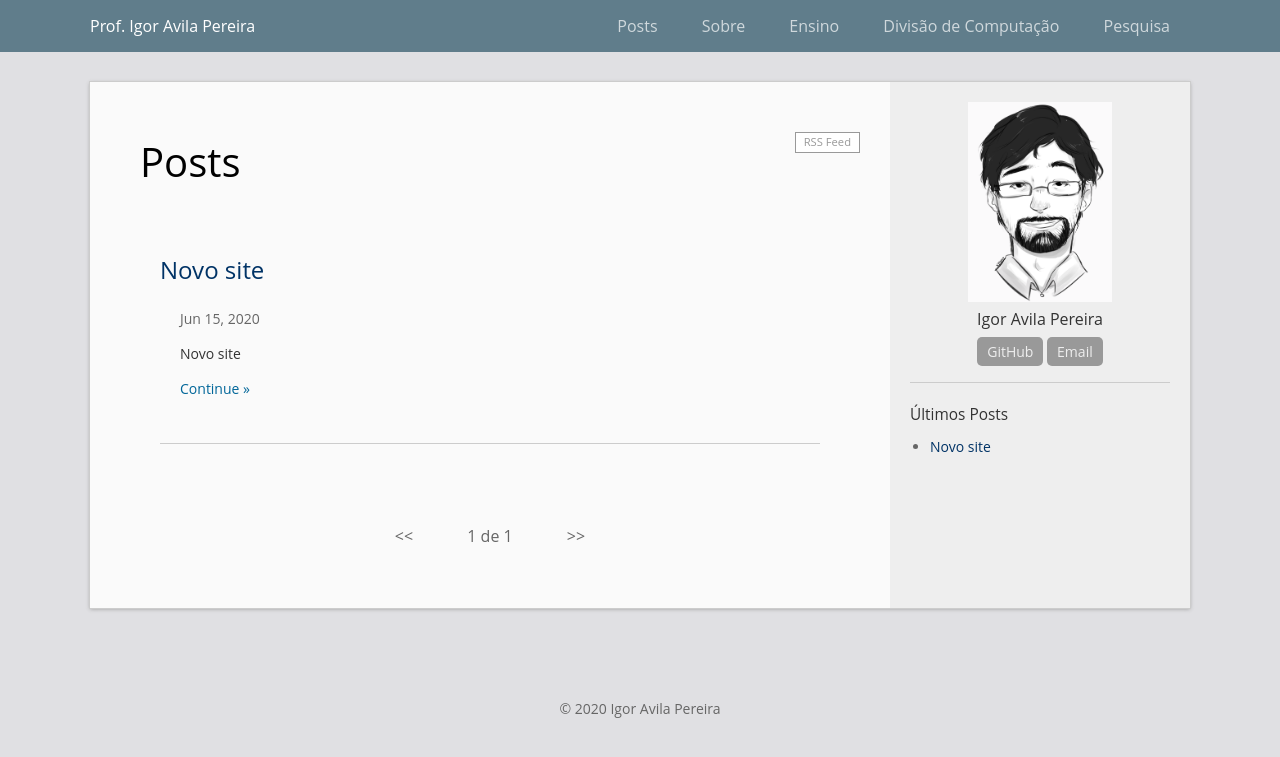
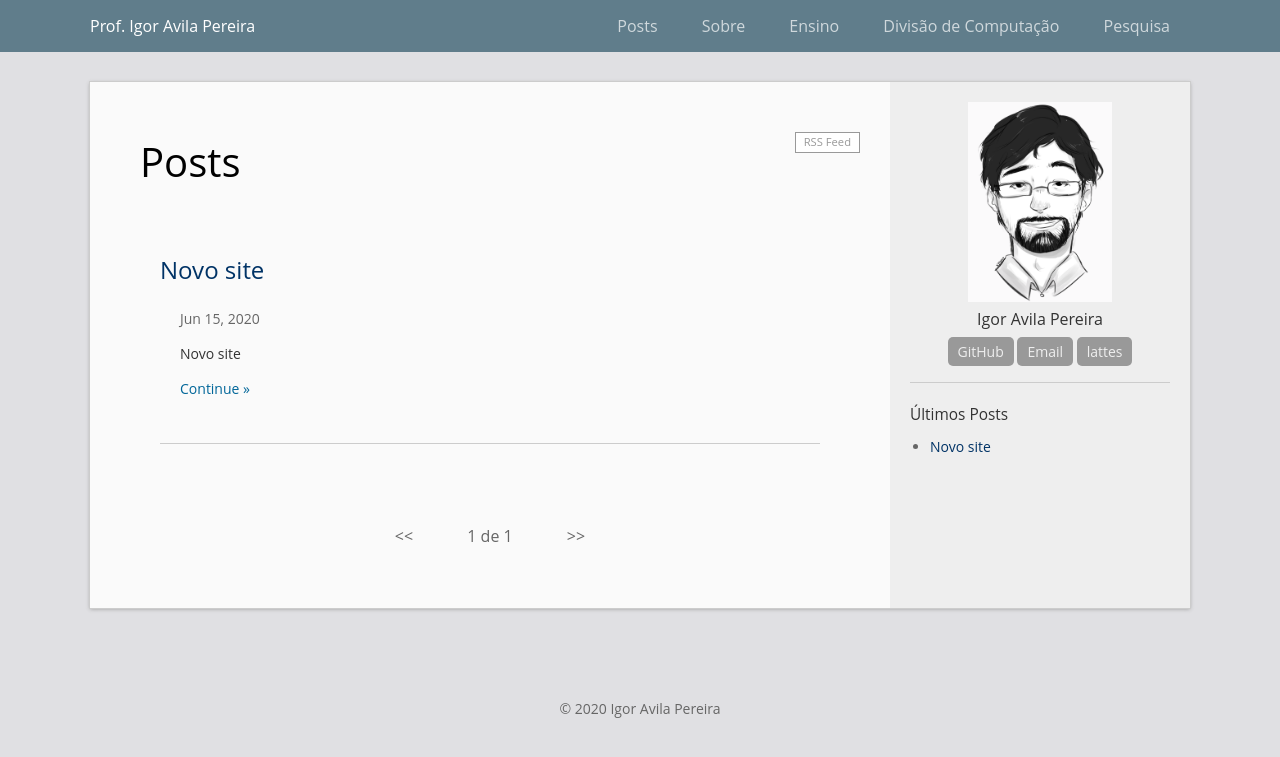
Before and after one commit to IgorAvilaPereira/IgorAvilaPereira.github.io, a Jekyll site: the page built from index.html, in a window 1280 px wide. Shown: the top 757 px of the page. Built offline with Jekyll 4.4.1, drawn with Linux system fonts in a browser that asks for light colours; the list of posts is cut into pages by our own code.

Commit message:
site jackyll

```diff
--- a/_includes/sidebar.html
+++ b/_includes/sidebar.html
@@ -12,7 +12,8 @@
     {% for link in site.profile_links %}
     <a href="{{ link | last }}">{{ link | first }}</a>
     {% endfor %}
-  </p>
+    <a href="http://lattes.cnpq.br/7701563839009909">lattes</a>
+    </p>
 </div>
 
 <div class="col-box">
```
Also changed, not shown: 8 other files.
